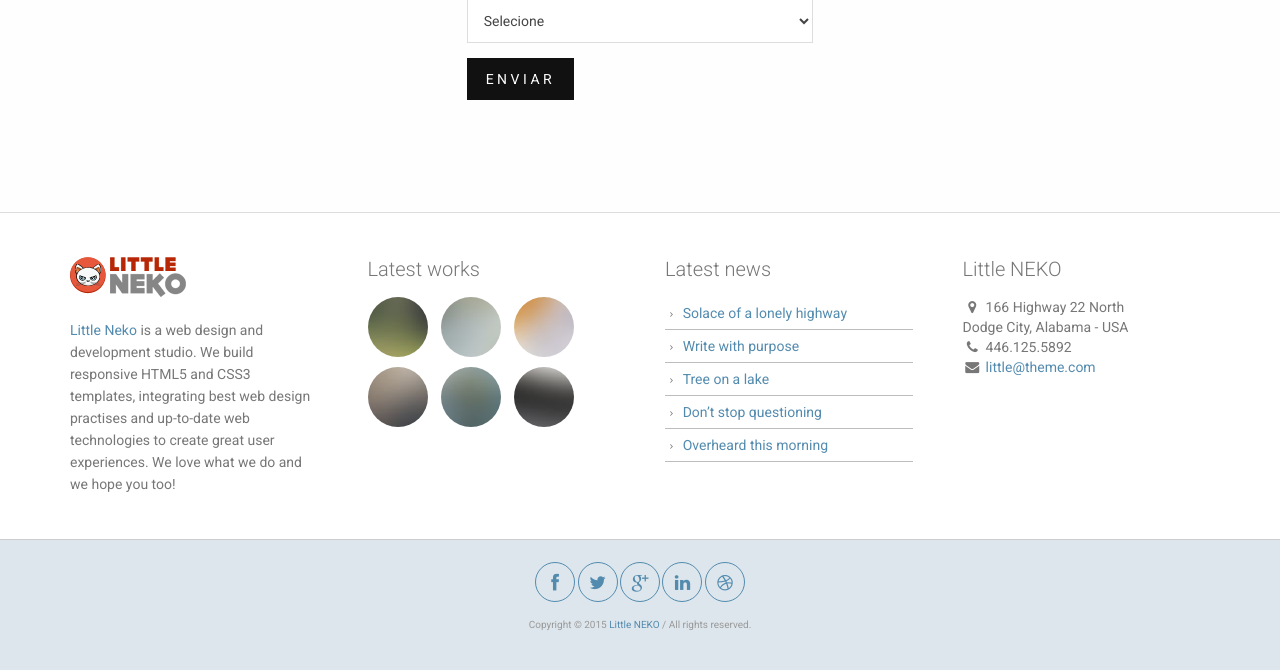
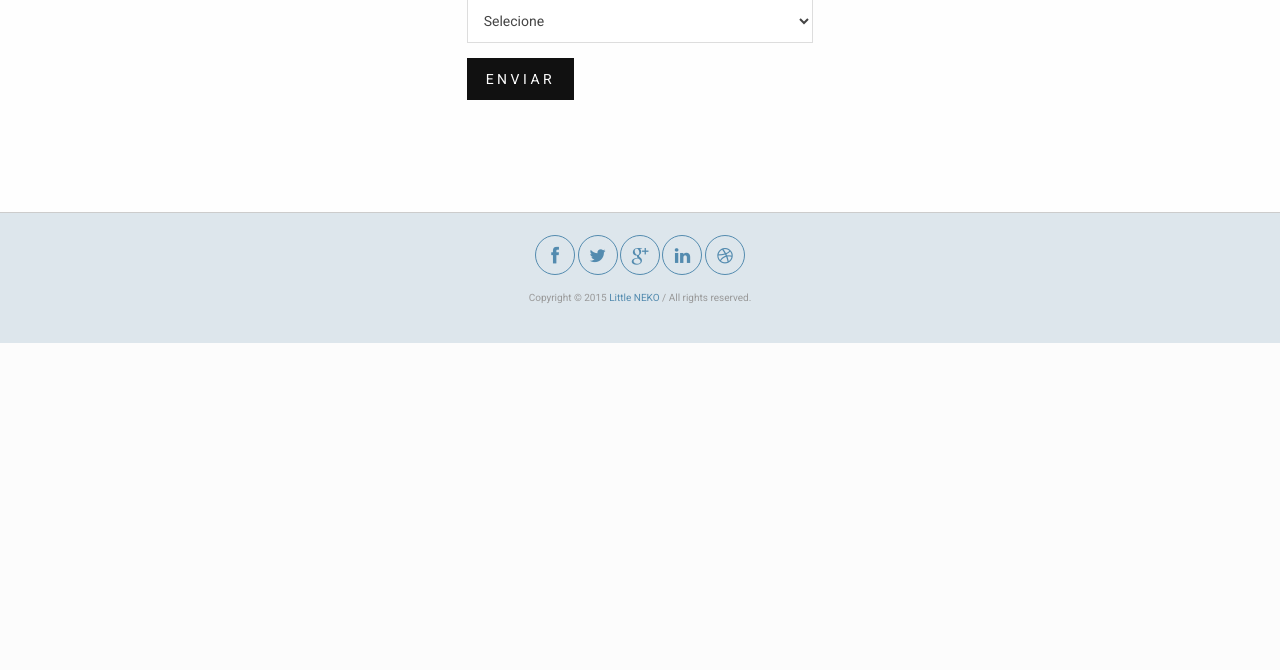
Before and after one commit to kepa/fcapjr-teste, a Django app: page / in a window 1280 px wide. Shown: the part 3450-4120 px from the top of the page. After the commit the page ends 3793 px from the top, so only its background shows below. Run offline with Django 3.2, Linux system fonts and the light colour scheme; data that the repository does not hold is empty; parts of the project's set-up code (start-up, migrations or seed data) failed here and were passed over; some libraries are stand-ins or nearby versions.

Commit message:
Remove footer little neko

```diff
--- a/templates/footer.html
+++ b/templates/footer.html
@@ -1,56 +1,5 @@
 {% load static %}
-<footer id="footerWrapper" class="footer2">
-      <section id="mainFooter">
-          <div class="container">
-              <div class="row">
-                  <div class="col-md-3 col-sm-6">
-                      <div class="footerWidget"> <img src="{% static 'images/neko-logo.png' %}" alt="latest Little Neko news" id="footerLogo">
-                          <p>
-                              <a href="http://www.little-neko.com" title="Little Neko, website template creation">Little Neko</a> is a web design and development studio. We build responsive HTML5 and CSS3 templates, integrating best web design practises and up-to-date web technologies to create great user experiences. We love what we do and we hope you too!
-                          </p>
-                      </div>
-                  </div>
-                  <div class="col-md-3 col-sm-6">
-                      <div class="footerWidget">
-                          <h3>Latest works</h3>
-                          <ul class="list-unstyled worksList">
-                              <li><a href="#" class="tips" title="Little Neko work"><img src="{% static 'images/theme-pics/works1.jpg' %}" alt="works"></a></li>
-                              <li><a href="#" class="tips" title="Little Neko work"><img src="{% static 'images/theme-pics/works2.jpg' %}" alt="works"></a></li>
-                              <li><a href="#" class="tips" title="Little Neko work"><img src="{% static 'images/theme-pics/works3.jpg' %}" alt="works"></a></li>
-                              <li><a href="#" class="tips" title="Little Neko work"><img src="{% static 'images/theme-pics/works4.jpg' %}" alt="works"></a></li>
-                              <li><a href="#" class="tips" title="Little Neko work"><img src="{% static 'images/theme-pics/works5.jpg' %}" alt="works"></a></li>
-                              <li><a href="#" class="tips" title="Little Neko work"><img src="{% static 'images/theme-pics/works6.jpg' %}" alt="works"></a></li>
-                          </ul>
-                      </div>
-                  </div>
-                  <div class="col-md-3 col-sm-6">
-                      <div class="footerWidget">
-                          <h3>Latest news</h3>
-                          <ul class="list-unstyled iconList borderList">
-                              <li><a href="#">Solace of a lonely highway</a></li>
-                              <li><a href="#">Write with purpose</a></li>
-                              <li><a href="#">Tree on a lake</a></li>
-                              <li><a href="#">Don’t stop questioning</a></li>
-                              <li><a href="#">Overheard this morning</a></li>
-                          </ul>
-                      </div>
-                  </div>
-                  <div class="col-md-3 col-sm-6">
-                      <div class="footerWidget">
-                          <h3>Little NEKO</h3>
-                          <address>
-                              <p>
-                                  <i class="icon-location"></i>&nbsp;166 Highway 22 North<br>
-                                  Dodge City, Alabama - USA<br>
-                                  <i class="icon-phone"></i>&nbsp;446.125.5892<br>
-                                  <i class="icon-mail-alt"></i>&nbsp;<a href="mailto:little@theme.com">little@theme.com</a>
-                              </p>
-                          </address>
-                      </div>
-                  </div>
-              </div>
-          </div>
-      </section>
+<!-- <footer id="footerWrapper" class="footer2"> -->
       <div id="footerRights">
           <div class="container">
               <div class="row">
@@ -69,4 +18,4 @@
               </div>
           </div>
       </div>
-  </footer>
+<!-- </footer> -->
```
